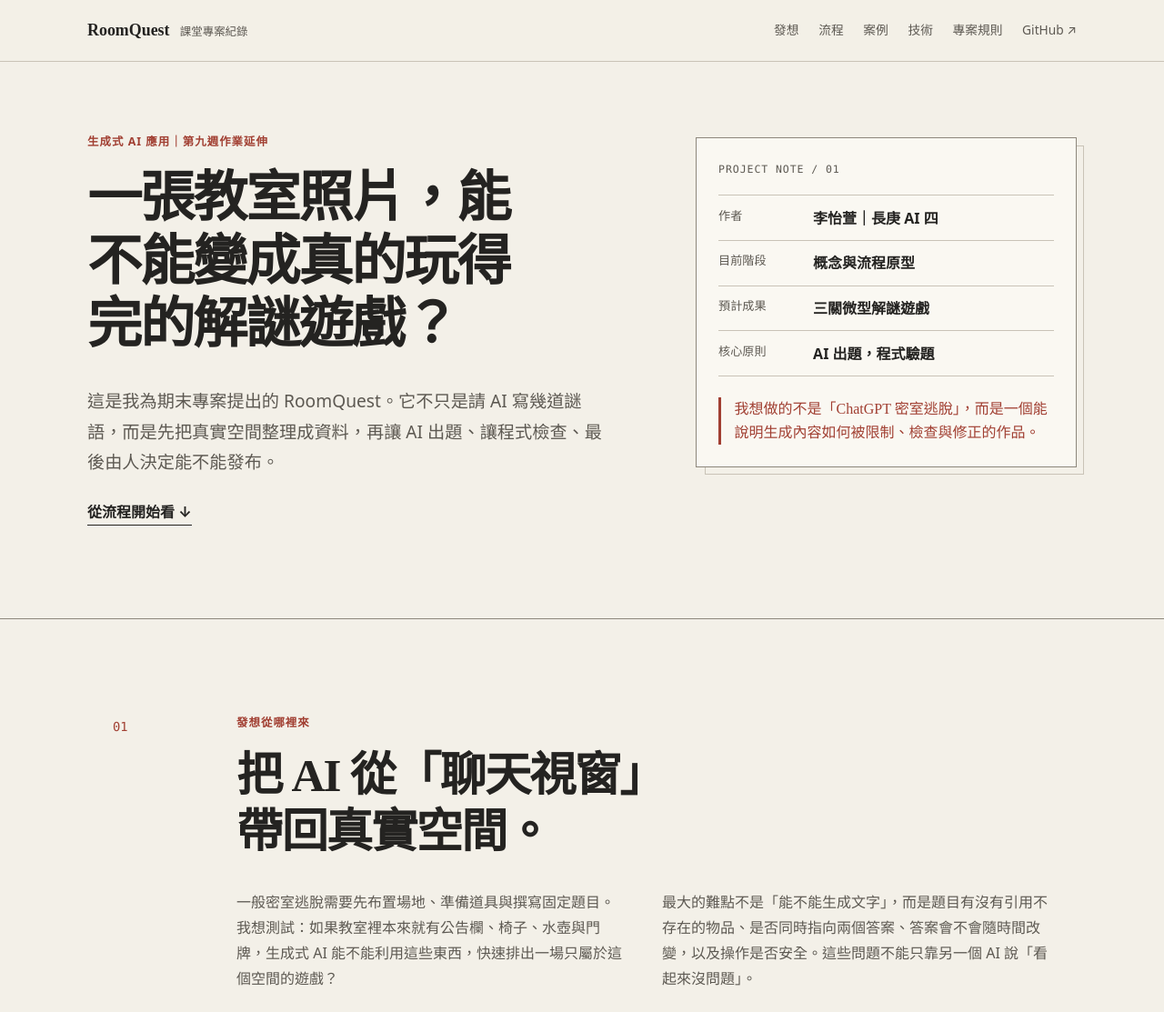
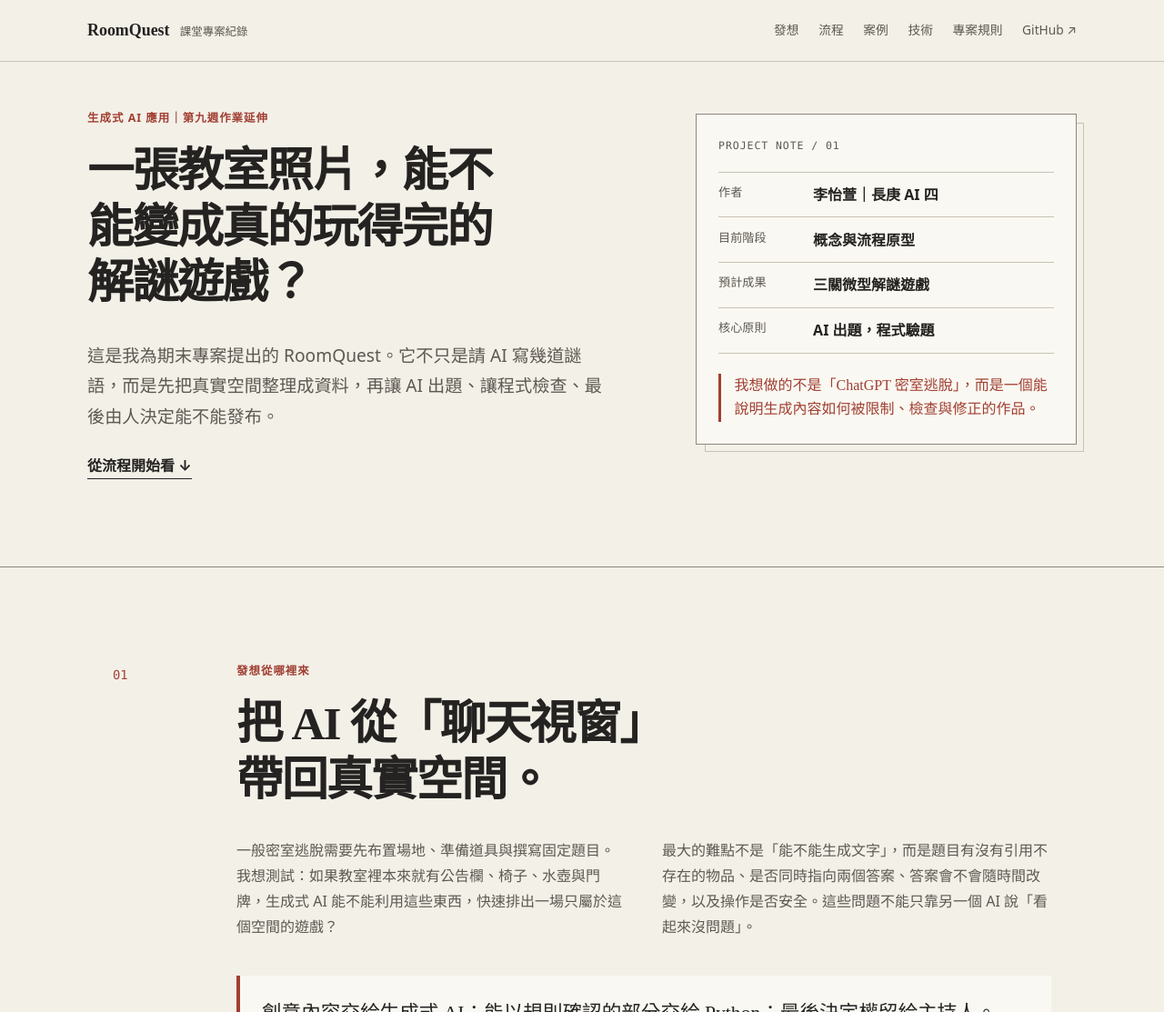
Before and after one commit to lyixuan0718/roomquest-project-hub, a plain HTML site: page index.html in a window 1280 px wide. Shown: the top 1113 px of the page at 91% size. Drawn offline with Linux system fonts and the light colour scheme.

Commit message:
style: make the opening page more understated

```diff
--- a/assets/css/styles.css
+++ b/assets/css/styles.css
@@ -159,7 +159,7 @@ code {
 }
 
 .hero {
-  padding: clamp(3.5rem, 6vw, 5.5rem) 0 clamp(4rem, 8vw, 7rem);
+  padding: clamp(2.75rem, 4vw, 4rem) 0 clamp(4rem, 8vw, 6rem);
   border-bottom: 1px solid var(--line-dark);
 }
 
@@ -187,10 +187,10 @@ code {
 }
 
 .hero h1 {
-  max-width: 17ch;
+  max-width: 18ch;
   margin: 0;
-  font-size: clamp(2.5rem, 4.7vw, 4.25rem);
-  line-height: 1.16;
+  font-size: clamp(2.4rem, 4vw, 3.5rem);
+  line-height: 1.2;
 }
 
 .hero-lead {
```
